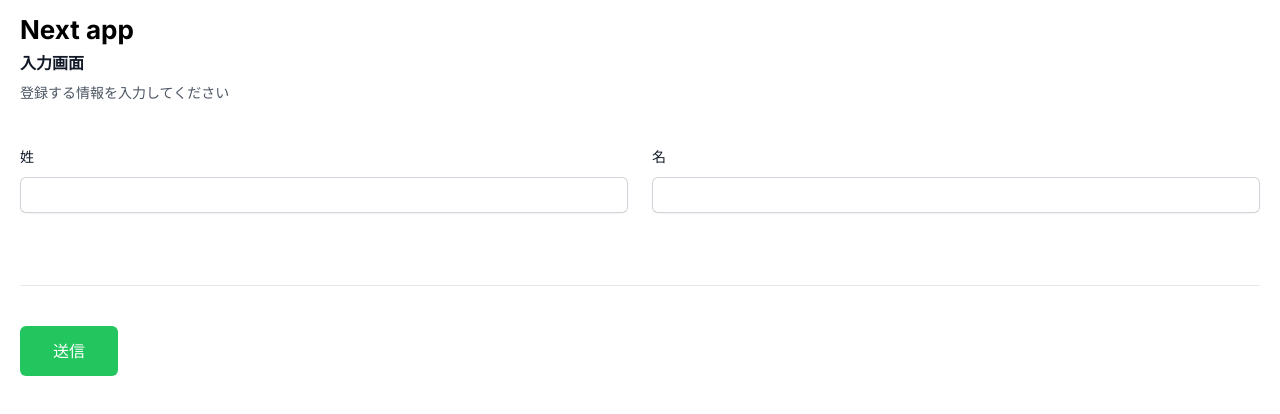
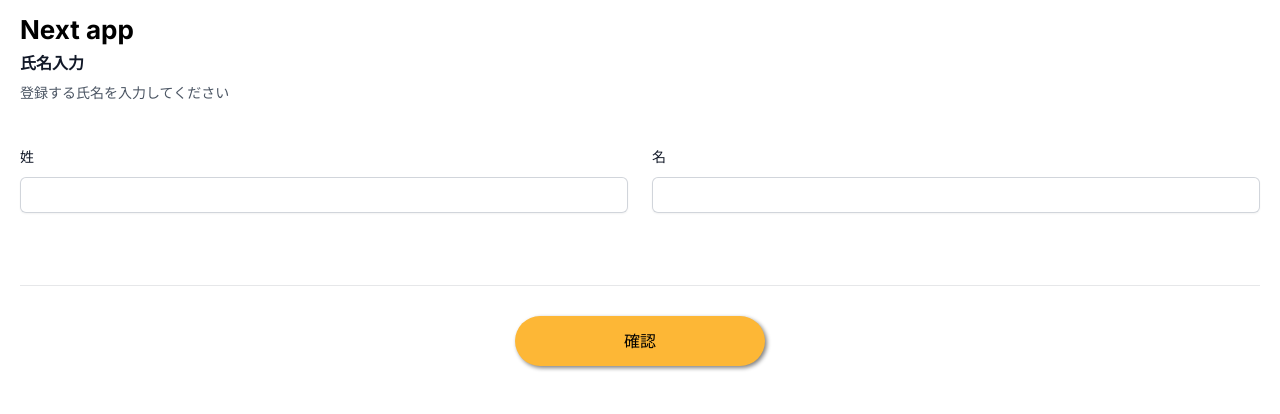
Before and after one commit to tominagamaya/next-form, a Next.js app: page /input in a window 1280 px wide. Shown: the top 414 px of the page. Built offline with nearby package versions, Linux system fonts and the light colour scheme; no server answers.

Commit message:
add Button component

```diff
--- /dev/null
+++ b/app/components/Button/index.module.css
@@ -0,0 +1,16 @@
+.container {
+	width: 100%;
+}
+
+.btn {
+	width: 250px;
+	height: 50px;
+	background-color: #fdb736;
+	border-radius: 35px;
+	box-shadow: 2px 2px 4px gray;
+}
+
+.btn:hover {
+	color: #646161;
+	background-color: #ffa500;
+}
--- /dev/null
+++ b/app/components/Button/index.tsx
@@ -0,0 +1,23 @@
+import React from "react";
+import styles from "./index.module.css"
+
+type Props = {
+  labelName: string;
+  onClick?: () => void;
+  disabled?: boolean;
+}
+
+export const Button: React.FC<Props> = ({labelName, onClick, disabled = false}) => {
+  return (
+    <div className={styles.container}>
+      <button
+        type="submit"
+        className={styles.btn}
+        disabled={disabled}
+        onClick={onClick}
+      >
+        {labelName}
+      </button>
+    </div>
+  )
+}
--- a/app/input/index.module.css
+++ b/app/input/index.module.css
@@ -0,0 +1,4 @@
+.buttonContents {
+  margin-top: 30px;
+  text-align: center;
+}
--- a/app/input/page.tsx
+++ b/app/input/page.tsx
@@ -6,6 +6,8 @@ import useSWRImmutable from "swr/immutable";
 import { useEffect, useRef, useState } from "react";
 import { useRouter } from "next/navigation";
 import { Modal } from "../components/Modal";
+import styles from "./index.module.css";
+import { Button } from "../components/Button";
 
 export type inputForm = {
   firstName: string;
@@ -102,21 +104,20 @@ const Input: React.FC = () => {
       <FormProvider {...methods}>
         <form onSubmit={methods.handleSubmit(onSubmit)}>
           <div className="border-b border-gray-900/10 pb-12">
-            <h2 className="text-base font-semibold leading-7 text-gray-900">入力画面</h2>
-            <p className="mt-1 text-sm leading-6 text-gray-600">登録する情報を入力してください</p>
+            <h2 className="text-base font-semibold leading-7 text-gray-900">氏名入力</h2>
+            <p className="mt-1 text-sm leading-6 text-gray-600">登録する氏名を入力してください</p>
             <div className="mt-10 grid grid-cols-1 gap-x-6 gap-y-8 sm:grid-cols-6">
               <Name />
             </div>
           </div>
-          <button
-            type="submit"
-            className="mt-10 flex items-center justify-center rounded-md border border-transparent bg-green-500 px-8 py-3 text-base font-medium text-white hover:bg-indigo-700 focus:outline-none focus:ring-2 focus:ring-indigo-500 focus:ring-offset-2"
-          >
-            送信
-        </button>
+          <div className={styles.buttonContents}>
+            <Button
+              labelName={"確認"}
+            />
+          </div>
         </form>
       </FormProvider>
-      {isModalOpen && (<Modal setIsModalOpen={setIsModalOpen} text="送信しますか?"></Modal>)}
+      {isModalOpen && (<Modal setIsModalOpen={setIsModalOpen} text="登録しますか?"></Modal>)}
     </>
   )
 }
```
